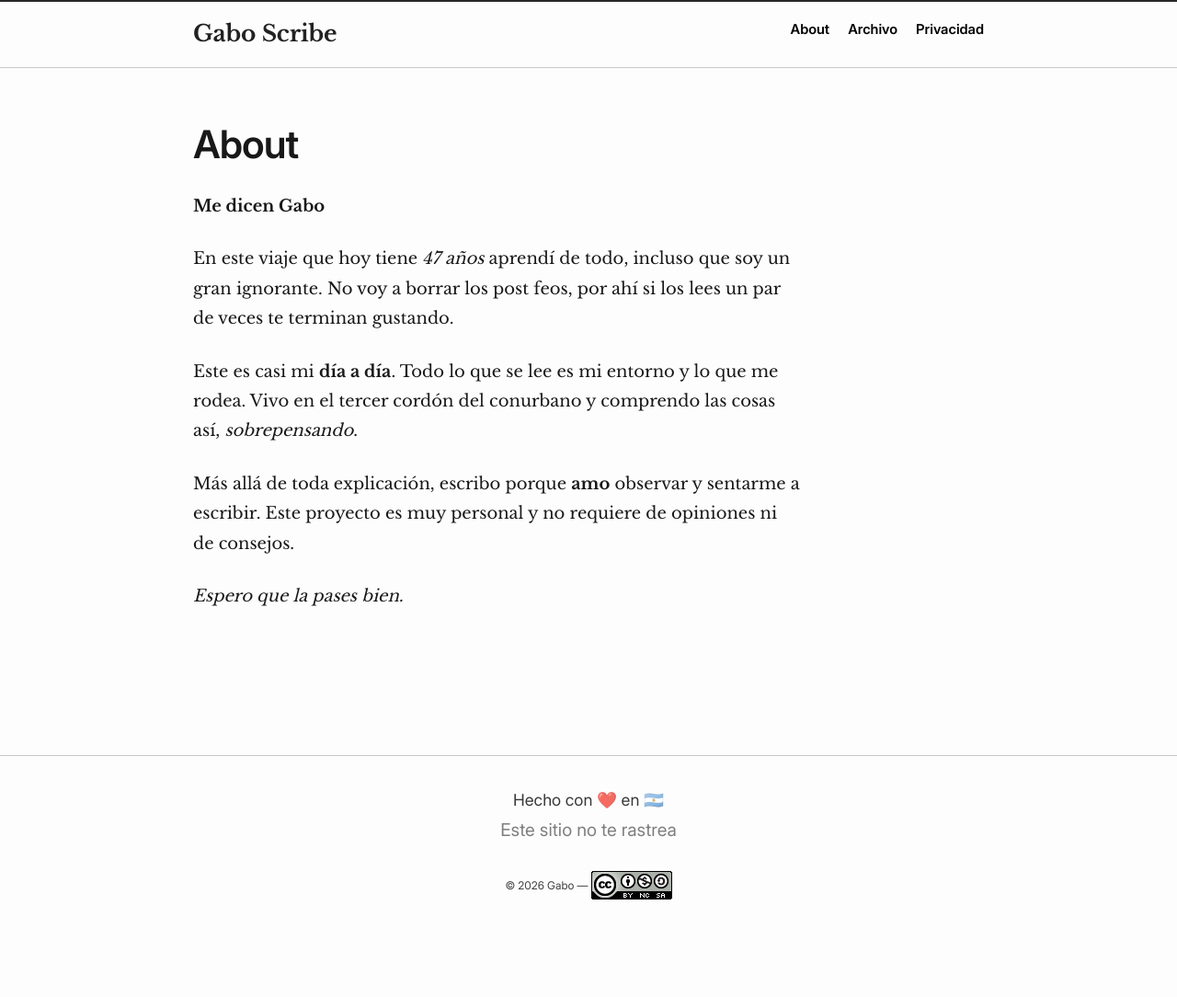
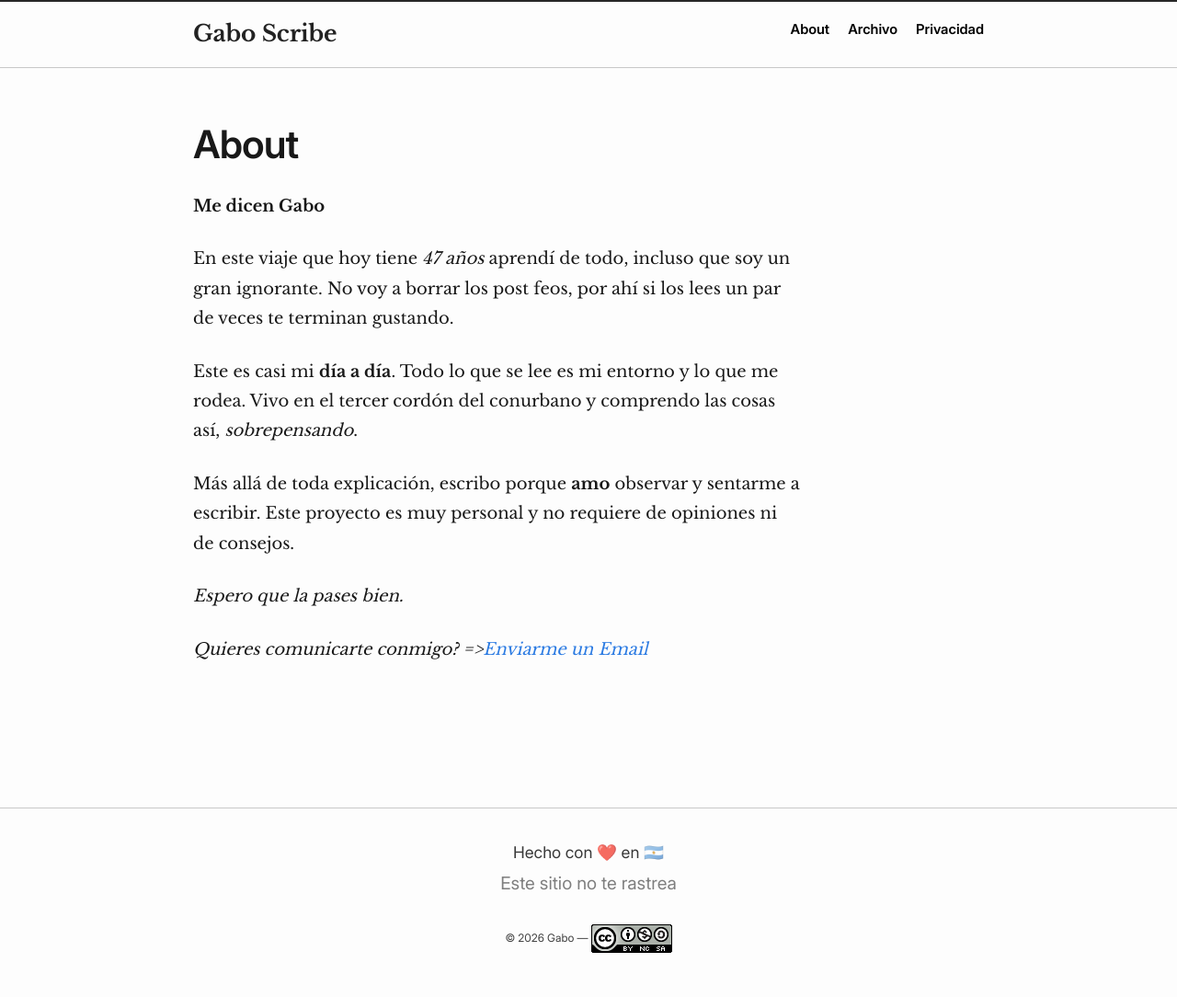
Before and after one commit to gsplay/blog, a Jekyll site: the page built from about.markdown, in a window 1280 px wide. Shown: the whole page at 92% size. Built offline with Jekyll 4.4.1, drawn with Linux system fonts in a browser that asks for light colours; before the commit the page ends 1027 px from its top, so only the background shows below that.

Commit message:
update about

```diff
--- a/about.markdown
+++ b/about.markdown
@@ -15,3 +15,7 @@
 Más allá de toda explicación, escribo porque **amo** observar y sentarme a escribir. Este proyecto es muy personal y no requiere de opiniones ni de consejos.
 
 *Espero que la pases bien.*
+
+
+
+*Quieres comunicarte conmigo? =><a href="javascript:void(0)" class="link" title="Enviar email" onclick="window.location.href='mailto:' + 'hola' + '@' + 'gaboscribe.com'">Enviarme un Email </a>*
```
